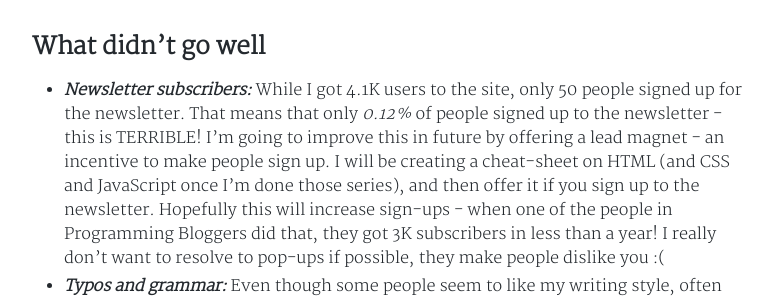
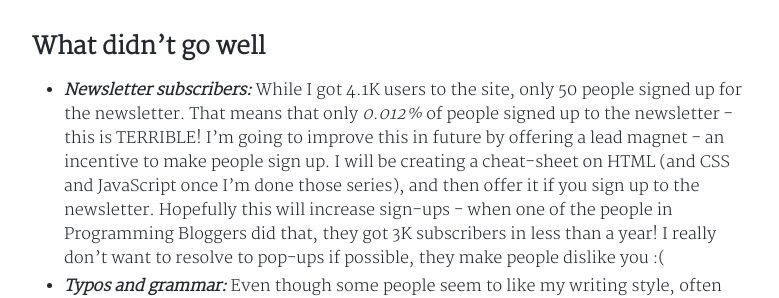
Before and after one commit to Booligoosh/codetheweb.blog, a Jekyll site: the page built from _posts/2017-11-29-two-months.md, in a window 1280 px wide and 900 px high, scrolled down 7441 px. Shown: the part 156-454 px from the top of the window, without its empty margins (248-1027 px from the left). Built offline with Jekyll 4.4.1, drawn with Linux system fonts in a browser that asks for light colours; nearby versions of some CDN libraries; some web fonts are replaced; comment, search, counter and statistics services are not loaded; a style sheet for code colours, icons or effects is not loaded.

Commit message:
Fixed percentage ;)

```diff
--- a/_posts/2017-11-29-two-months.md
+++ b/_posts/2017-11-29-two-months.md
@@ -87,7 +87,7 @@
 - _**Programming Bloggers:**_ A week or so ago, I started a Slack community called [Programming Bloggers][programming-bloggers]. I made it because of frustration at how hard it was to communicate with other tech bloggers, so I created it. The community is really friendly, they are happy that I have organized it and I'm happy because I have learnt a lot from them.
 
 ## What didn't go well
-- _**Newsletter subscribers:**_ While I got 4.1K users to the site, only 50 people signed up for the newsletter. That means that only *0.12%* of people signed up to the newsletter - this is TERRIBLE! I'm going to improve this in future by offering a lead magnet - an incentive to make people sign up. I will be creating a cheat-sheet on HTML (and CSS and JavaScript once I'm done those series), and then offer it if you sign up to the newsletter. Hopefully this will increase sign-ups - when one of the people in Programming Bloggers did that, they got 3K subscribers in less than a year! I really don't want to resolve to pop-ups if possible, they make people dislike you :(
+- _**Newsletter subscribers:**_ While I got 4.1K users to the site, only 50 people signed up for the newsletter. That means that only *0.012%* of people signed up to the newsletter - this is TERRIBLE! I'm going to improve this in future by offering a lead magnet - an incentive to make people sign up. I will be creating a cheat-sheet on HTML (and CSS and JavaScript once I'm done those series), and then offer it if you sign up to the newsletter. Hopefully this will increase sign-ups - when one of the people in Programming Bloggers did that, they got 3K subscribers in less than a year! I really don't want to resolve to pop-ups if possible, they make people dislike you :(
 - _**Typos and grammar:**_ Even though some people seem to like my writing style, often while writing these I make typos. Because I write my tutorials in Markdown in a code editor and I haven't worked out how to install spellcheck on it, I often don't pick up on these typos and find them weeks later when I happen to be reading an article. Another thing that I have tried to improve my language and wording is an awesome website called [Hemingway][hemingway]. It assesses a bunch of fancy things like adverbs, passive voice and how easy sentences are to read. I tried doing this on one of my article, but it took over an hour to fully edit it using Hemingway. This means I could have written an medium sized article in that time! A solution could be to write the post straight in Hemingway and edit as I go, but then I don't know what I'd do about the Markdown - maybe I could just copy in the result after finishing each paragraph.
 
 ## Action plan
```
